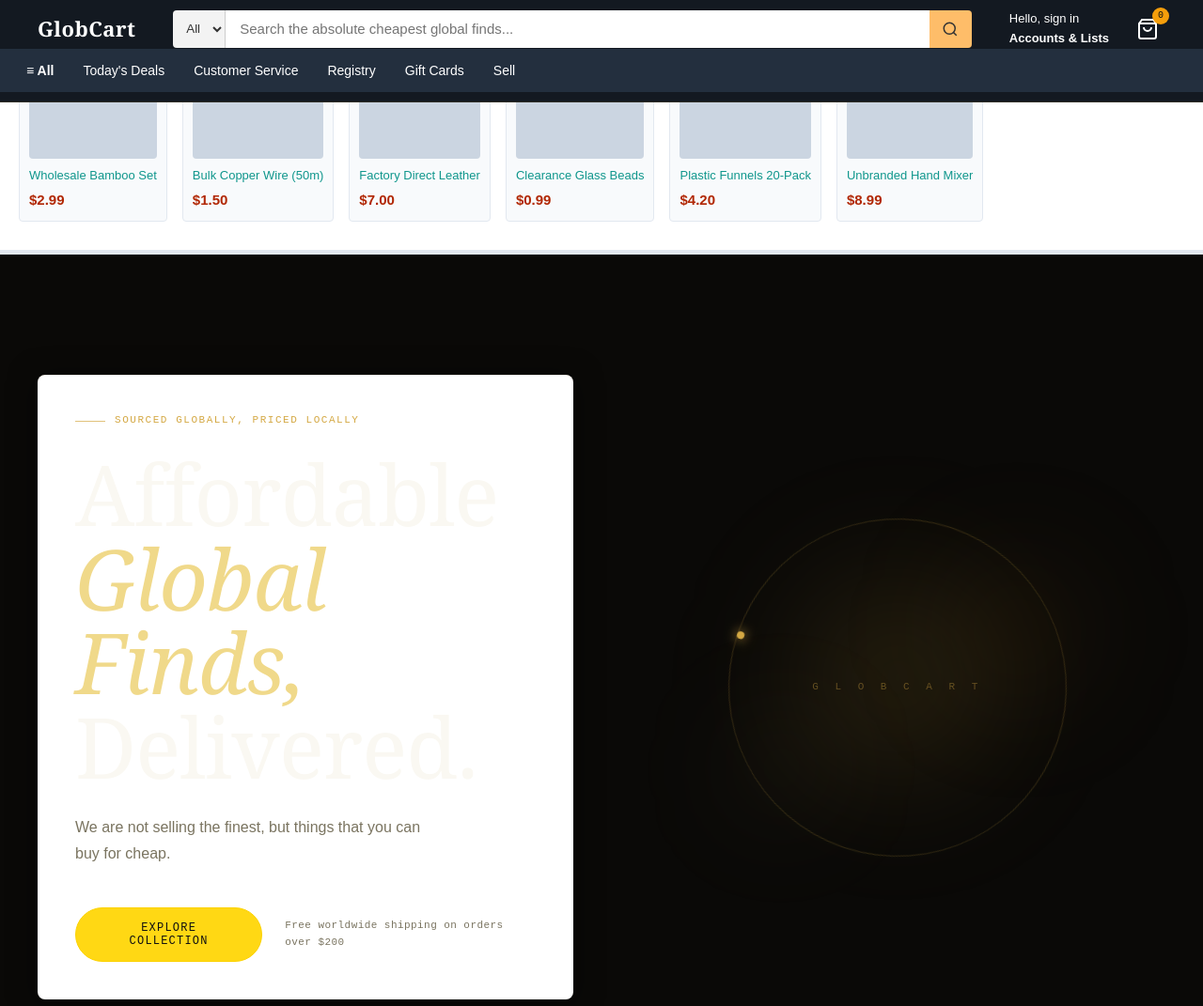
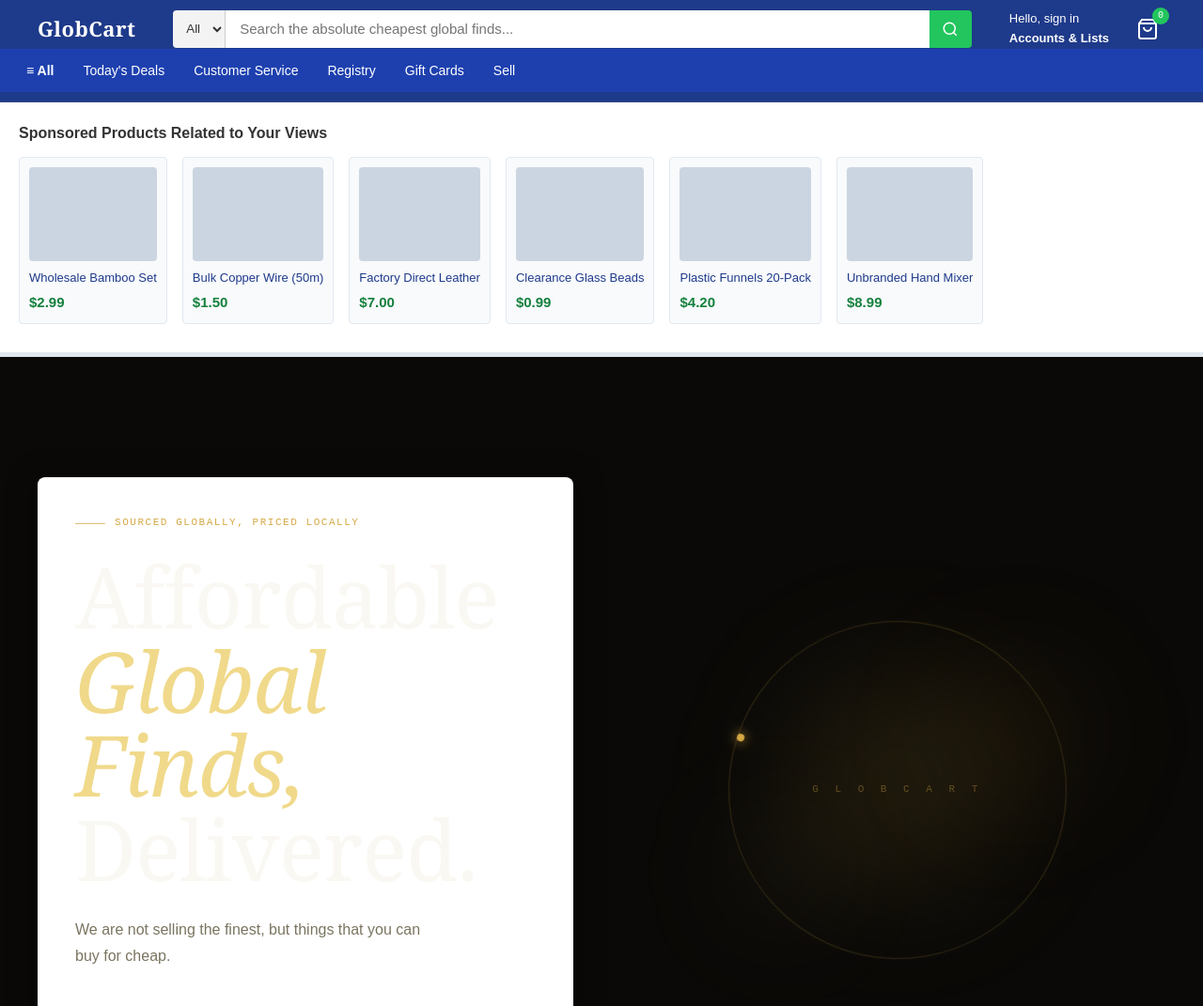
Before and after one commit to SHUKLASHRI/GLOBCART, a website built with Vite: page index.html in a window 1280 px wide. Shown: the top 1071 px of the page at 94% size. Built offline with nearby package versions, Linux system fonts and the light colour scheme; no server answers.

Commit message:
fix(ui): resolve header overlap bug and update retail palette to green/white/blue

```diff
--- a/src/retail.css
+++ b/src/retail.css
@@ -1,33 +1,30 @@
 /* =====================================================
-   GlobCart — Retail / Affordable Overrides (Amazon-style)
+   GlobCart — Retail / Affordable Overrides
+   Theme: Green, White, Blue
    ===================================================== */
 
 /* Force overriding the original dark luxury variables */
 :root {
-  --ink-900: #f8fafc; /* White/Light background */
+  --ink-900: #f8fafc; /* Light background */
   --ink-800: #ffffff; /* Card backgrounds */
-  --ink-700: #ffffff; /* Card backgrounds */
-  --ink-600: #e2e8f0; /* Borders / image placeholders */
+  --ink-700: #ffffff;
+  --ink-600: #e2e8f0;
   --ink-400: #cbd5e1;
   --ink-200: #94a3b8;
 
   --gold-100: #0f172a; /* Text Dark */
-  --gold-200: #f59e0b; /* Bright Orange Highlights */
-  --gold-300: #eab308; /* Yellow */
-  --gold-400: #d97706;
-  --gold-500: #b45309;
+  --gold-200: #16a34a; /* Green Highlights */
+  --gold-300: #22c55e;
+  --gold-400: #15803d;
+  --gold-500: #166534;
 
-  --cream-100: #0f172a; /* Primary text color (now dark) */
+  --cream-100: #0f172a; /* Primary text color */
   --cream-200: #1e293b;
   --cream-300: #334155;
 
   --muted: #475569;
   --border: #e2e8f0;
   --border-hover: #cbd5e1;
-
-  --font-display: 'Inter', sans-serif;
-  --font-mono: 'Inter', sans-serif;
-  --font-body: 'Inter', sans-serif;
 
   --shadow-card: 0 4px 12px rgba(0, 0, 0, 0.08);
   --shadow-glow: none;
@@ -43,7 +40,8 @@ body {
 
 /* ---- Retail Header Overrides ---- */
 #site-header {
-  background: #131921 !important; /* Amazon Dark Blue */
+  position: relative !important; /* FIX OVERLAP */
+  background: #1e3a8a !important; /* Dark Blue */
   height: auto !important;
   padding: 10px 0;
   border-bottom: none;
@@ -59,10 +57,10 @@ body {
 .logo-globe { display: none; }
 .logo-text { color: #ffffff !important; font-size: 24px; font-weight: bold; }
 
-/* ---- Mega Menu (Amazon Options) ---- */
+/* ---- Mega Menu ---- */
 .mega-menu {
   width: 100%;
-  background: #232f3e;
+  background: #1e40af; /* Brighter Blue */
   padding: 8px 20px;
   display: flex;
   gap: 15px;
@@ -104,7 +102,7 @@ body {
   font-size: 15px;
 }
 .search-btn-mega {
-  background: #febd69;
+  background: #22c55e; /* Green button */
   border: none;
   width: 45px;
   display: flex;
@@ -112,8 +110,8 @@ body {
   justify-content: center;
   cursor: pointer;
 }
-.search-btn-mega:hover { background: #f3a847; }
-.search-btn-mega svg { stroke: #333; }
+.search-btn-mega:hover { background: #16a34a; }
+.search-btn-mega svg { stroke: #ffffff; }
 
 /* Hide old nav */
 .header-nav { display: none; }
@@ -124,7 +122,7 @@ body {
 .btn-icon:hover { background: rgba(255,255,255,0.1) !important; }
 .btn-cart { background: transparent !important; border: none !important; color: white !important; }
 .btn-cart:hover { box-shadow: none !important; outline: 1px solid white; }
-.cart-badge { background: #f59e0b !important; color: #111 !important; font-weight: bold; }
+.cart-badge { background: #22c55e !important; color: #ffffff !important; font-weight: bold; }
 
 /* ---- Sponsored Products ---- */
 .sponsored-bar {
@@ -154,19 +152,19 @@ body {
   padding: 10px;
   cursor: pointer;
 }
-.s-product:hover { border-color: #f59e0b; }
+.s-product:hover { border-color: #22c55e; }
 .s-img { width: 100%; height: 100px; background: #cbd5e1; border-radius: 4px; margin-bottom: 8px; }
-.s-title { font-size: 13px; font-weight: 500; color: #0f968c; white-space: nowrap; overflow: hidden; text-overflow: ellipsis; }
-.s-price { color: #b12704; font-size: 15px; font-weight: bold; margin-top: 4px; }
+.s-title { font-size: 13px; font-weight: 500; color: #1e3a8a; white-space: nowrap; overflow: hidden; text-overflow: ellipsis; }
+.s-price { color: #15803d; font-size: 15px; font-weight: bold; margin-top: 4px; }
 
 /* ---- Fix Overrides ---- */
 .hero { background: none; padding-top: 20px; padding-bottom: 20px; min-height: auto; align-items: flex-start; }
 .hero-content { background: white; padding: 40px; border-radius: 8px; box-shadow: var(--shadow-card); }
 .hero-title { font-family: inherit; font-weight: 800; color: #111; font-size: 48px; }
-.hero-title em { color: #b12704; font-style: normal; }
-.btn-primary { background: #ffd814 !important; border-radius: 100px !important; color: #111 !important; font-weight: 500 !important; border: 1px solid #fcd200; stroke: #111; }
-.btn-primary:hover { background: #f7ca00 !important; border-color: #f2c200; box-shadow: none !important; filter: none !important; }
+.hero-title em { color: #1e3a8a; font-style: normal; }
+.btn-primary { background: #22c55e !important; border-radius: 100px !important; color: #ffffff !important; font-weight: 600 !important; border: 1px solid #16a34a; stroke: #ffffff; }
+.btn-primary:hover { background: #16a34a !important; border-color: #15803d; box-shadow: none !important; filter: none !important; }
 .btn-primary::after { display: none !important; }
 .hero-visual { display: none; }
-.card-price { color: #b12704 !important; }
-.card-add-btn { background: #ffd814 !important; color: #111 !important; border-radius: 100px !important; border: 1px solid #fcd200 !important; }
+.card-price { color: #15803d !important; }
+.card-add-btn { background: #22c55e !important; color: #ffffff !important; border-radius: 100px !important; border: 1px solid #16a34a !important; }
```
